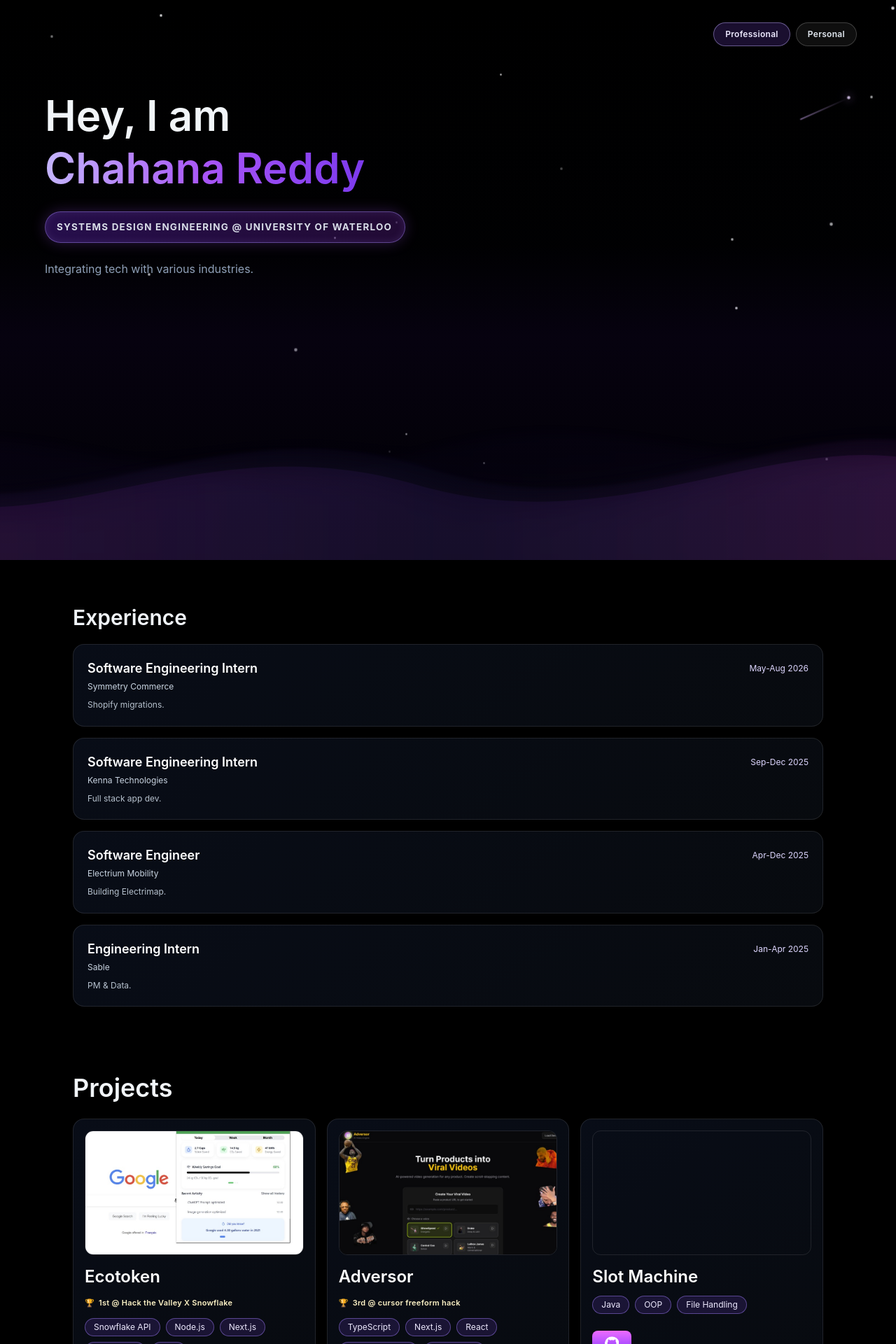
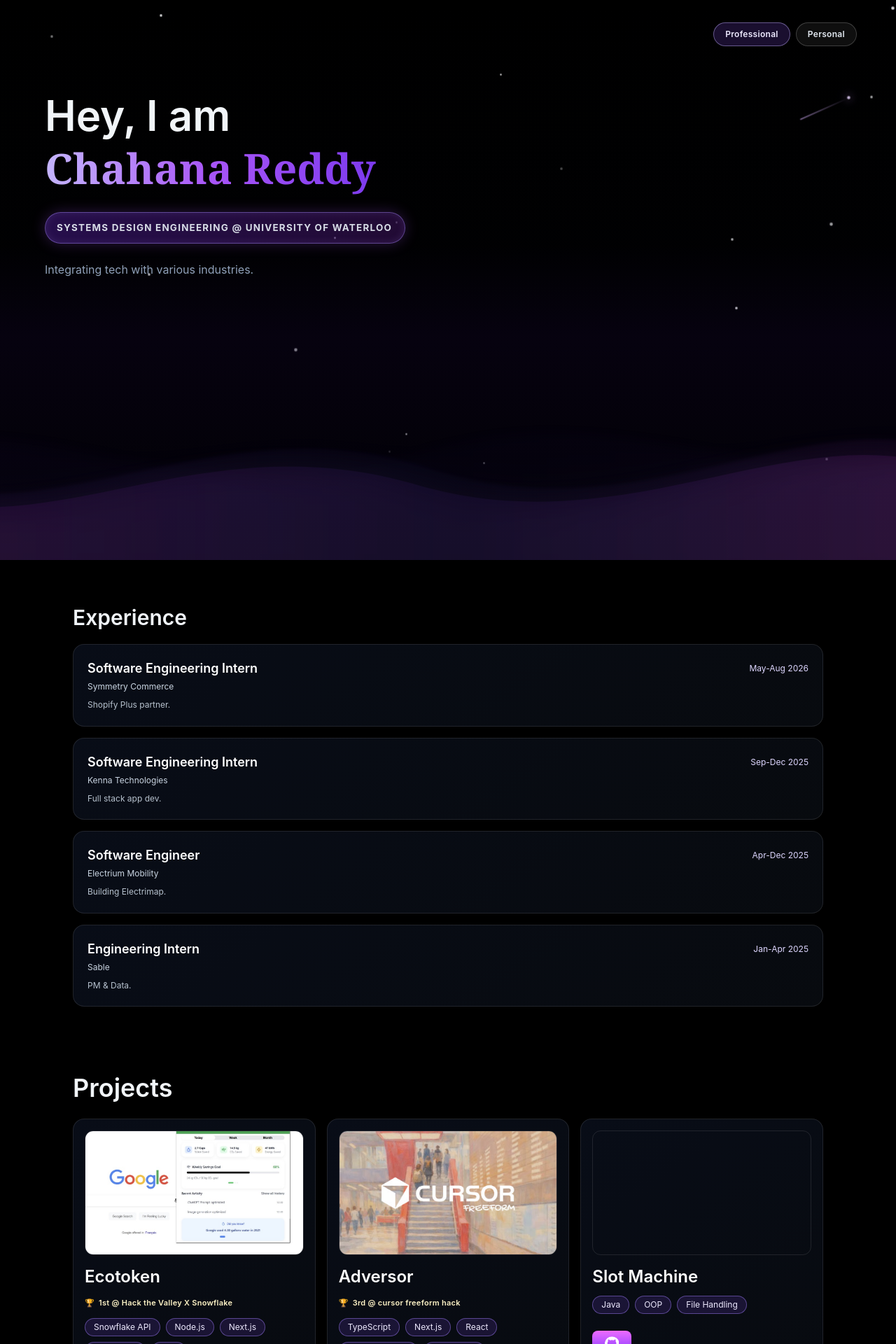
Before and after one commit to Chahanareddy/Chahana-personal-website, a Next.js app: page / in a window 1280 px wide. Shown: the top 1920 px of the page at 70% size. Built offline with nearby package versions, Linux system fonts and the light colour scheme; grey boxes are pictures that could not be loaded.

Commit message:
bug fixes and updates before hosting

```diff
--- a/app/page.tsx
+++ b/app/page.tsx
@@ -112,7 +112,7 @@ export default function Home() {
               Professional
             </Link>
             <Link
-              href="/personal"
+              href="/personal?burst=1"
               className="rounded-full border border-white/20 bg-white/6 px-4 py-2 text-xs font-semibold tracking-wide text-slate-200 transition hover:border-violet-300/50 hover:bg-violet-500/10"
             >
               Personal
@@ -122,7 +122,10 @@ export default function Home() {
           <div className="relative z-10 mx-auto mt-8 w-full max-w-6xl md:mt-12">
             <div className="max-w-2xl space-y-6">
               <h1 className="text-4xl font-semibold leading-tight md:text-6xl">
-                Hey, I am <br></br> <span className="gradient-text name-bounce">Chahana Reddy</span>
+                Hey, I am <br></br>{" "}
+                <span className="gradient-text name-bounce [font-family:Georgia,'Times_New_Roman',serif]">
+                  Chahana Reddy
+                </span>
               </h1>
               <div className="typing-pill max-w-full">
                 <p className="typing-text">SYSTEMS DESIGN ENGINEERING @ UNIVERSITY OF WATERLOO</p>
@@ -143,7 +146,7 @@ export default function Home() {
                 role: "Software Engineering Intern",
                 company: "Symmetry Commerce",
                 period: "May-Aug 2026",
-                details: "Shopify migrations.",
+                details: "Shopify Plus partner.",
                 skills: [],
               },
               {
@@ -218,12 +221,12 @@ export default function Home() {
               {
                 title: "Adversor",
                 text: "Transforms product URLs into advertisements to help businesses cut marketing budgets.",
-                stack: "Tech stack: TypeScript, Next.js, React, ElevenLabs API, Gemini API.",
+                stack: "",
                 inlineTitleSuffix: "- AI Ad Generator.",
                 placement: "3rd @ cursor freeform hack",
                 link: "https://devpost.com/software/adversor",
-                imageSrc: "/images/project-adversor.png",
-                imageAlt: "Adversor product page screenshot",
+                imageSrc: "/images/project-cursor-hack.png",
+                imageAlt: "Cursor Freeform hackathon graphic",
                 tags: ["TypeScript", "Next.js", "React", "ElevenLabs API", "Gemini API"],
               },
               {
--- a/app/personal/active/page.tsx
+++ b/app/personal/active/page.tsx
@@ -49,7 +49,7 @@ export default function ActivePage() {
 
         <div className="max-w-3xl space-y-2">
           <p className="text-slate-300">
-            I love exploring new places to stay active, especially in the summer.
+            I love exploring new places to stay active & creative, especially in the summer.
           </p>
           <p className="text-slate-400">Here&apos;s how I stay active:</p>
         </div>
@@ -67,8 +67,8 @@ export default function ActivePage() {
                     className="h-full w-full object-cover"
                   />
                 ) : (
-                  <div className="flex h-full items-center justify-center text-xs tracking-wide text-violet-200 uppercase">
-                    Photo Placeholder
+                  <div className="flex h-full items-center justify-center text-2xl text-slate-400">
+                    📷
                   </div>
                 )}
               </div>
--- a/app/personal/page.tsx
+++ b/app/personal/page.tsx
@@ -1,6 +1,7 @@
 "use client";
 
 import Link from "next/link";
+import { useSearchParams } from "next/navigation";
 import { useEffect, useMemo, useRef, useState } from "react";
 
 type ShardStyle = {
@@ -18,15 +19,19 @@ type ShardStyle = {
 };
 
 export default function PersonalPage() {
-  const [phase, setPhase] = useState<"burst" | "done">("burst");
+  const searchParams = useSearchParams();
+  const shouldBurst = searchParams.get("burst") === "1";
+  const [showBurst, setShowBurst] = useState(shouldBurst);
   const rocketRef = useRef<HTMLSpanElement | null>(null);
+  const phase: "burst" | "done" = showBurst ? "burst" : "done";
 
   useEffect(() => {
-    const doneTimer = window.setTimeout(() => setPhase("done"), 1500);
+    if (!shouldBurst) return;
+    const doneTimer = window.setTimeout(() => setShowBurst(false), 1500);
     return () => {
       window.clearTimeout(doneTimer);
     };
-  }, []);
+  }, [shouldBurst]);
 
   useEffect(() => {
     const rocket = rocketRef.current;
```
Also changed, not shown: public/images/project-cursor-hack.png (added).
